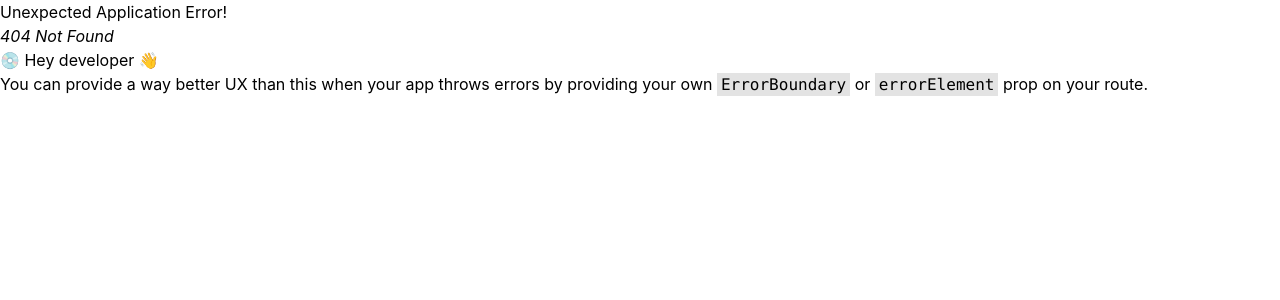
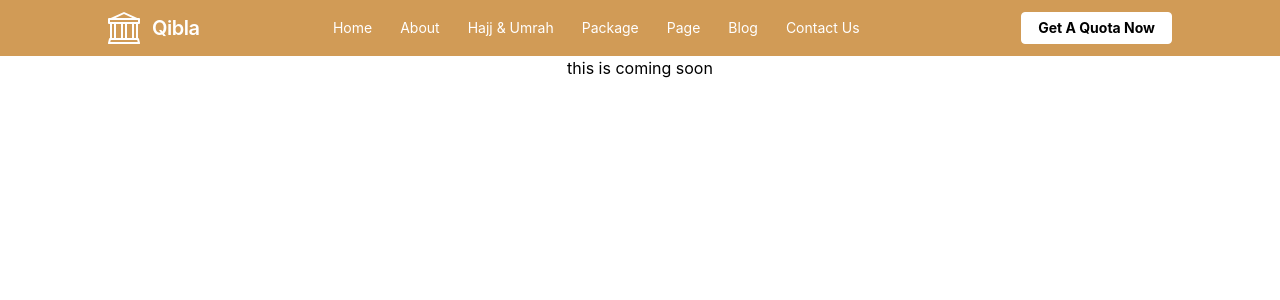
Before and after one commit to refat441/Qibla, a React (Create React App) app: page /ComingSoon in a window 1280 px wide. Before the commit this address had no page. Shown: the top 300 px of the page. Built offline with nearby package versions, Linux system fonts and the light colour scheme; a web font is replaced by a local one.

Commit message:
coming soon page created and link to the navbar

```diff
--- /dev/null
+++ b/src/components/ComingSoon/ComingSoon.js
@@ -0,0 +1,11 @@
+import React from 'react';
+
+const ComingSoon = () => {
+    return (
+        <div>
+            <p>this is coming soon </p>
+        </div>
+    );
+};
+
+export default ComingSoon;
--- a/src/components/Home-page/Navbar.js
+++ b/src/components/Home-page/Navbar.js
@@ -56,7 +56,7 @@ const Navbar = () => {
                                 <a href="Pricing" className="block px-4 py-2 hover:bg-gray-200">Pricing</a>
                                 <a href="FAQ" className="block px-4 py-2 hover:bg-gray-200">FAQ</a>
                                 <a href="Error" className="block px-4 py-2 hover:bg-gray-200">404</a>
-                                <a href="#coming-soon" className="block px-4 py-2 hover:bg-gray-200">Coming Soon</a>
+                                <a href="ComingSoon" className="block px-4 py-2 hover:bg-gray-200">Coming Soon</a>
                             </div>
                         </div>
 
--- a/src/index.js
+++ b/src/index.js
@@ -11,12 +11,14 @@ import FAQ from './components/FAQ/FAQ';
 import Testimonial from './components/Testimonial/Testimonial';
 import News from './components/News/News';
 import Error from './components/Error/Error';
+import ComingSoon from './components/ComingSoon/ComingSoon';
 
 import reportWebVitals from './reportWebVitals';
 import {
   createBrowserRouter,
   RouterProvider,
 } from "react-router-dom";
+
 
 
 
@@ -65,6 +67,10 @@ const router = createBrowserRouter([
         path: "Error",
         element: <Error/> ,
       },
+      {
+        path: "ComingSoon",
+        element: <ComingSoon/> ,
+      },
     ]
   },
 ]);
```
